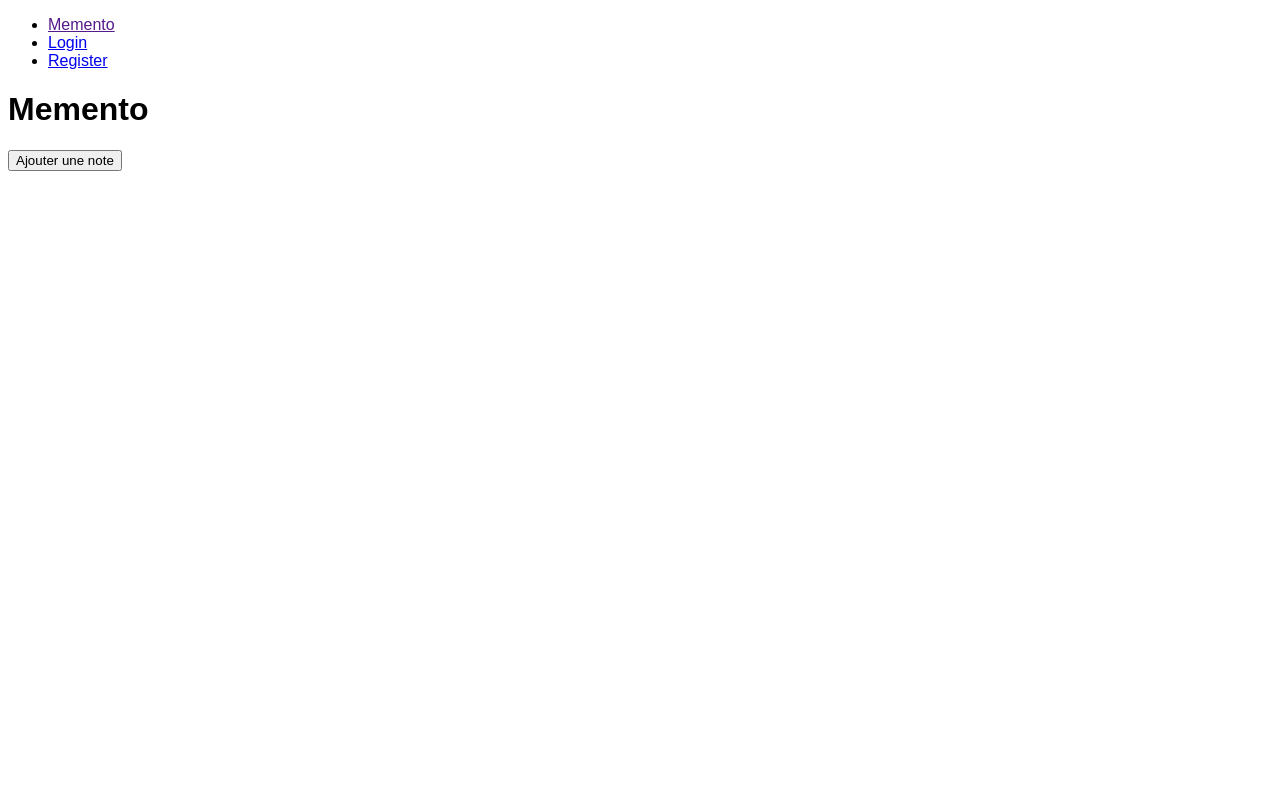
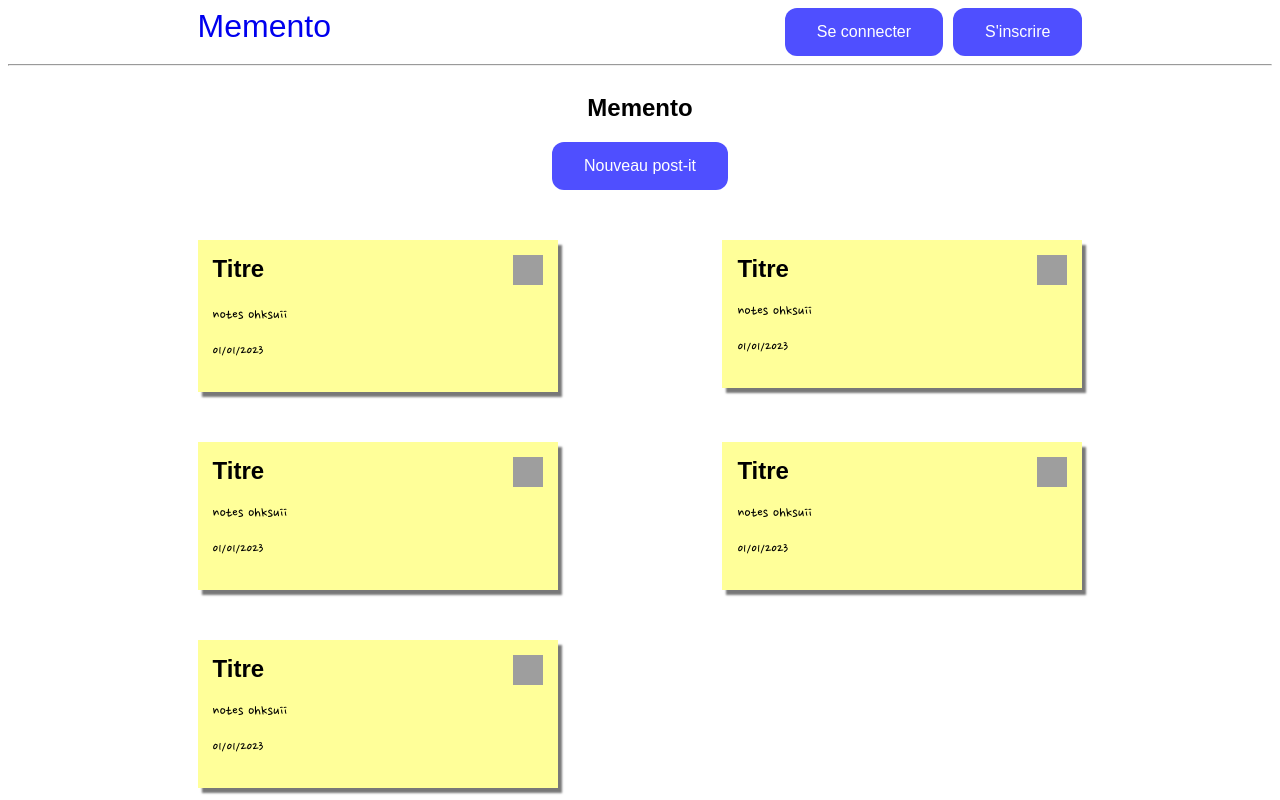
Before and after one commit to BenoitPrmt/Memento, a PHP site: page / in a window 1280 px wide. Run offline with PHP 8.4, Linux system fonts and the light colour scheme; grey boxes are pictures that could not be loaded.

Commit message:
style/add style of project

```diff
--- a/css/style.css
+++ b/css/style.css
@@ -1,3 +1,97 @@
 * {
-    font-family: Arial, Helvetica, sans-serif;
+  font-family: Arial, Helvetica, sans-serif;
+  text-decoration: none;
 }
+
+ul,
+li {
+  list-style-type: none;
+}
+
+nav {
+  display: flex;
+  justify-content: space-between;
+}
+
+.nav-start {
+  justify-content: flex-start;
+}
+
+#home-button {
+    font-size: 2rem;
+}
+
+.nav-end {
+  display: flex;
+  flex-direction: row;
+  align-items: flex-start;
+  justify-content: flex-end;
+}
+
+#register-button {
+    margin-left: 10px;
+}
+
+.container {
+  width: 70%;
+  margin: 0 auto;
+}
+
+.center {
+  display: flex;
+  flex-direction: column;
+  justify-content: center;
+  align-items: center;
+}
+
+.button {
+  background-color: rgb(79, 79, 255);
+  color: white;
+  padding: 15px 32px;
+  text-align: center;
+  display: inline-block;
+  font-size: 16px;
+  border-radius: 12px;
+}
+
+.button {
+    transition-duration: 0.4s;
+}
+
+.button:hover {
+    color: rgb(79, 79, 255);
+    outline: 2px solid rgb(79, 79, 255);
+    background-color: white;
+}
+
+.postit-list {
+  display: flex;
+  flex-wrap: wrap;
+  justify-content: space-between;
+  align-items: baseline;
+}
+
+.postit {
+  margin-top: 50px;
+  width: 330px;
+  padding: 15px;
+  background-color: #FFFF99;
+  box-shadow: 4px 5px 2px 0px rgba(0,0,0,0.53)
+}
+
+.postit > * {
+  font-family: "Nanum Pen Script", cursive;
+}
+
+.postit-header {
+    display: flex;
+    flex-direction: row;
+    align-items: flex-start;
+    justify-content: space-between;
+}
+
+.postit-header > h2 {
+  display: flex;
+  justify-content: center;
+  margin: 0;
+}
--- a/index.php
+++ b/index.php
@@ -1,9 +1,12 @@
 <?php
+
+
 
 ?>
 
 <!DOCTYPE html>
 <html lang="fr">
+
 <head>
     <meta charset="UTF-8">
     <meta name="viewport" content="width=device-width, initial-scale=1.0">
@@ -12,31 +15,96 @@
     <link rel="preconnect" href="https://fonts.gstatic.com" crossorigin>
     <link href="https://fonts.googleapis.com/css2?family=Nanum+Pen+Script&display=swap" rel="stylesheet">
     <link rel="stylesheet" href="css/style.css">
+
+    <!-- <style>
+        * {
+            outline: 1px solid red;
+        }
+    </style> -->
 </head>
+
 <body>
 
     <header>
-    <nav>
-        <ul>
-            <li><a href="">Memento</a></li>
-            <li><a href="login.php">Login</a></li>
-            <li><a href="register.php">Register</a></li>
-        </ul>
+        <nav class="container">
+            <div class="nav-start">
+                <a id="home-button" href="index.php" title="Retourner à la page d'accueil">Memento</a>
+            </div>
+            <div class="nav-end">
+                <a class="button" href="login.php" title="Se connecter">Se connecter</a>
+                <a id="register-button" class="button" href="register.php" title="S'inscrire">S'inscrire</a>
+            </div>
         </nav>
+        <hr>
     </header>
 
 
     <main>
+        <section class="center">
             <h1>Memento</h1>
-    <button>Ajouter une note</button>
+            <a class="button" href="new.php" title="Ajouter un post-it">Nouveau post-it</a>
+            <!-- <button>Ajouter une note</button> -->
+        </section>
 
-    <article class="">
-        <h3></h3>
-        <p></p>
-        <p></p>
+
+        <section class="container">
+
+            <div class="postit-list">
+                <article class="postit">
+
+                    <div class="postit-header">
+                        <h2>Titre</h2>
+                        <a href="delete.php" title="Supprimer le post-it"><img width="30" height="30" src="https://img.icons8.com/sf-black-filled/64/cancel.png" alt="remove"/></a>
+                    </div>
+                    <p>notes ohksuii</p>
+                    <p>01/01/2023</p>
                 </article>
+
+                <article class="postit">
+
+                    <div class="postit-header">
+                        <h2>Titre</h2>
+                        <img width="30" height="30" src="https://img.icons8.com/sf-black-filled/64/cancel.png" alt="cancel"/>
+                    </div>
+                    <p>notes ohksuii</p>
+                    <p>01/01/2023</p>
+                </article>
+
+                <article class="postit">
+
+                    <div class="postit-header">
+                        <h2>Titre</h2>
+                        <img width="30" height="30" src="https://img.icons8.com/sf-black-filled/64/cancel.png" alt="cancel"/>
+                    </div>
+                    <p>notes ohksuii</p>
+                    <p>01/01/2023</p>
+                </article>
+
+                <article class="postit">
+
+                    <div class="postit-header">
+                        <h2>Titre</h2>
+                        <img width="30" height="30" src="https://img.icons8.com/sf-black-filled/64/cancel.png" alt="cancel"/>
+                    </div>
+                    <p>notes ohksuii</p>
+                    <p>01/01/2023</p>
+                </article>
+
+                <article class="postit">
+
+                    <div class="postit-header">
+                        <h2>Titre</h2>
+                        <img width="30" height="30" src="https://img.icons8.com/sf-black-filled/64/cancel.png" alt="cancel"/>
+                    </div>
+                    <p>notes ohksuii</p>
+                    <p>01/01/2023</p>
+                </article>
+            </div>
+
+        </section>
 
     </main>
 
 </body>
+
 </html>
```
Also changed, not shown: connection.php (added), new.php (added). Lines whose indentation alone changed are shown as unchanged.
